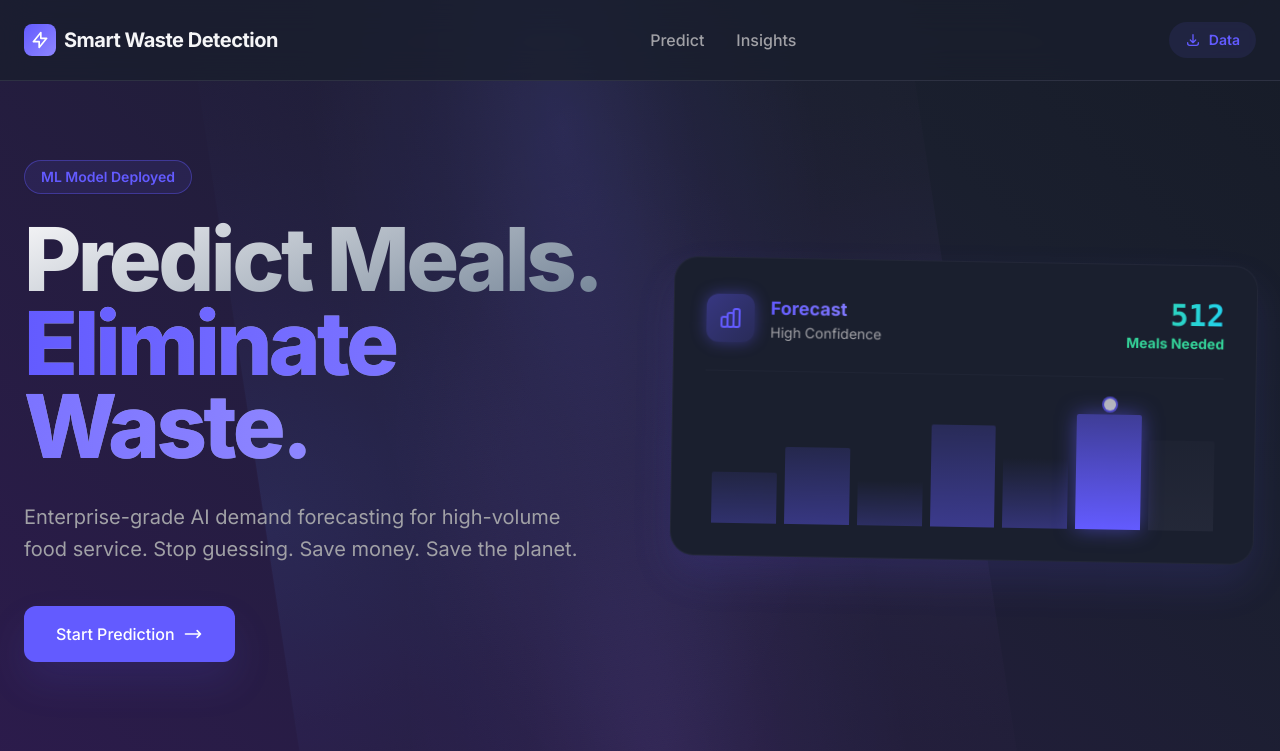
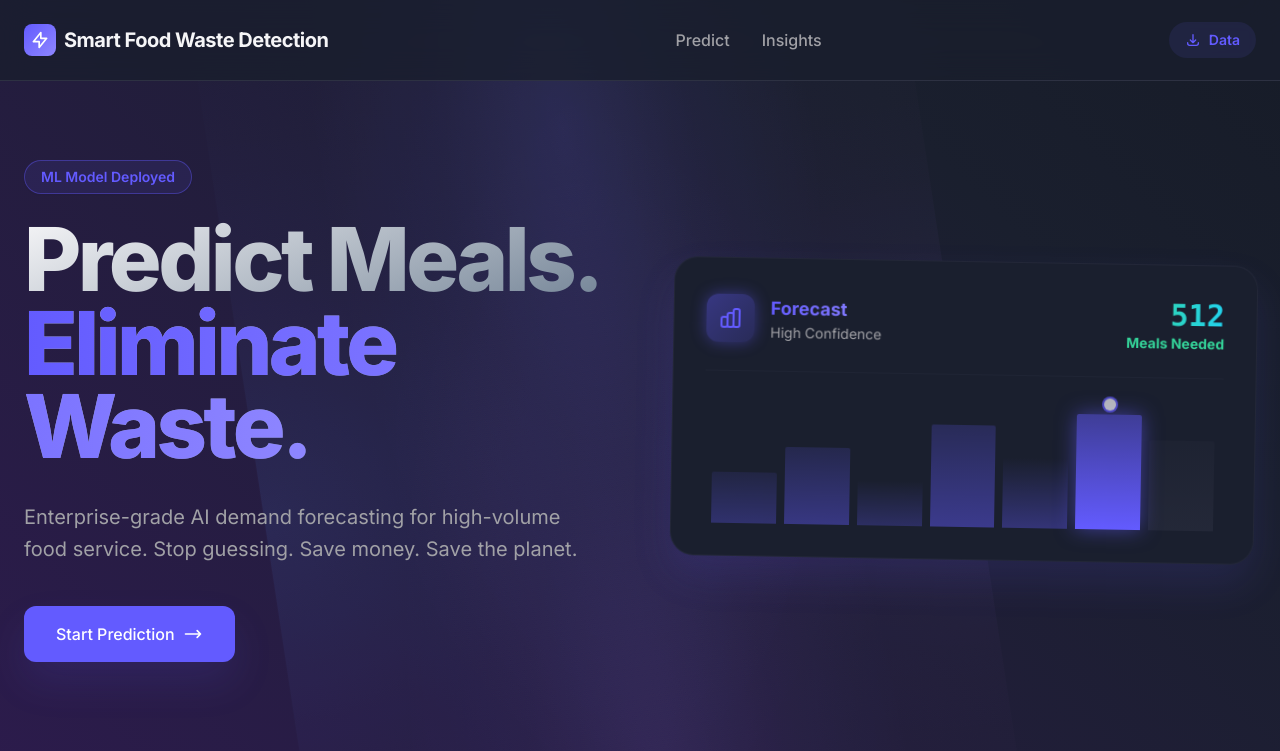
Before and after one commit to Shashank-A-Bharadwaj/Food-Waste_Detection, a Flask app: page / in a window 1280 px wide. Shown: the top 751 px of the page. Run offline with Flask 3, Linux system fonts and the light colour scheme; parts of the project's set-up code (start-up, migrations or seed data) failed here and were passed over; some libraries are stand-ins or nearby versions.

Commit message:
Update index.html

```diff
--- a/templates/index.html
+++ b/templates/index.html
@@ -140,7 +140,7 @@
                             d="M13 10V3L4 14h7v7l9-11h-7z"></path>
                     </svg>
                 </div>
-                <span class="font-bold text-xl tracking-tight text-text">Smart Waste Detection</span>
+                <span class="font-bold text-xl tracking-tight text-text">Smart Food Waste Detection</span>
             </div>
             <div class="hidden md:flex items-center gap-8 font-medium text-grayMid">
                 <a href="#predict" class="hover:text-text transition-colors">Predict</a>
```
